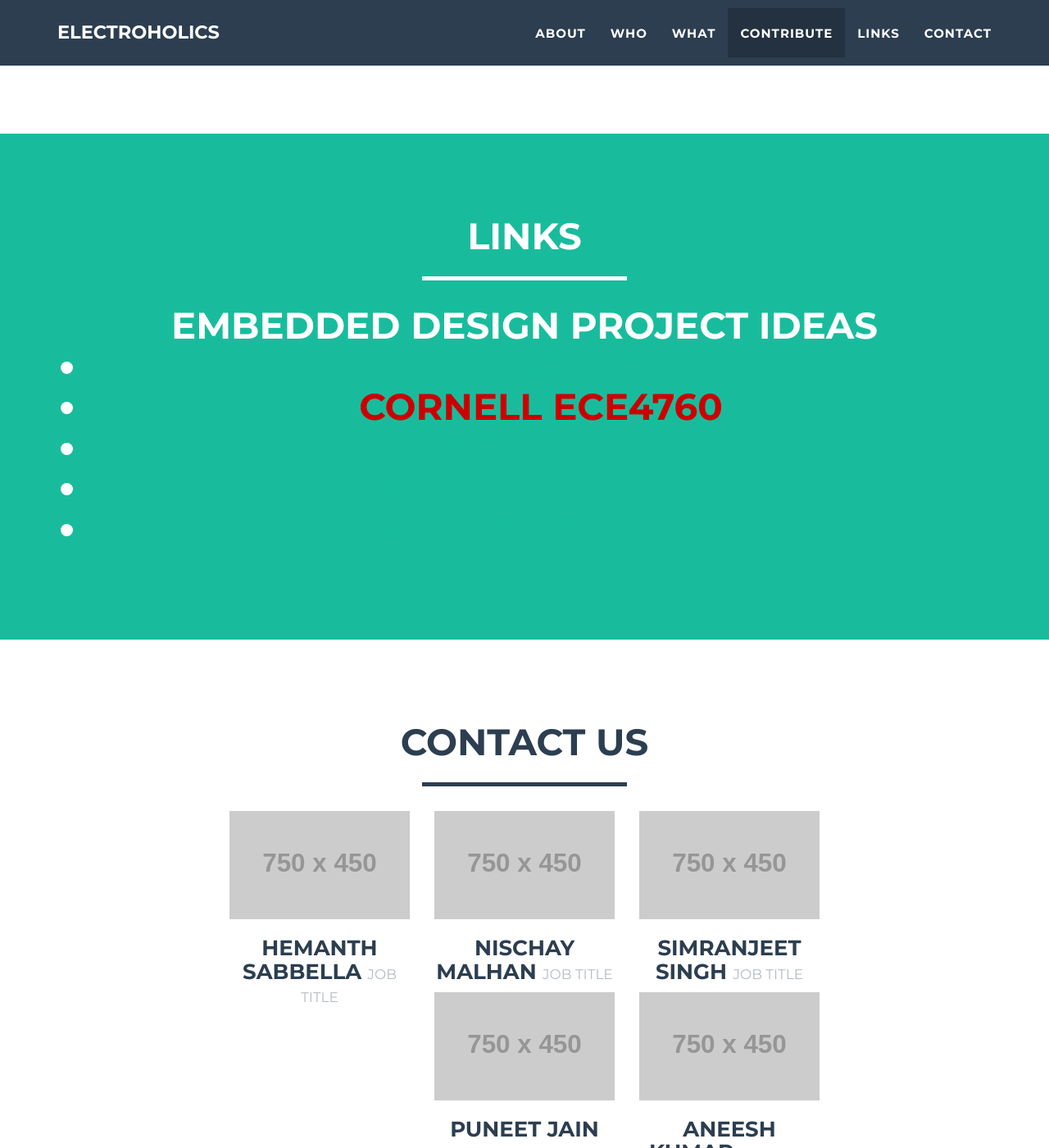
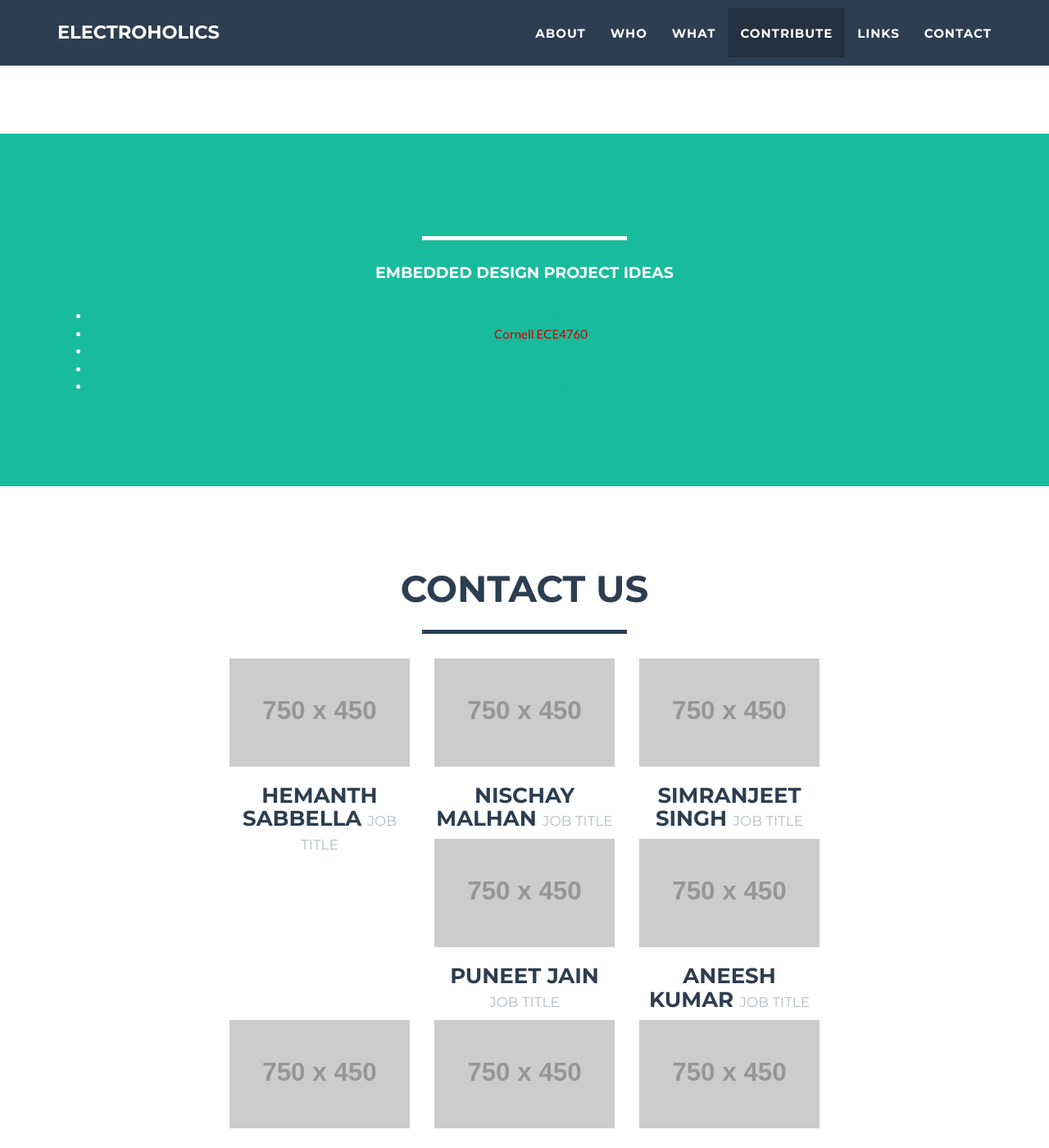
Before and after one commit to Electroholics/previous-website, a Jekyll site: the page built from index.html, in a window 1280 px wide and 1400 px high, scrolled down 2986 px. Shown: the whole window at 82% size. Built offline with Jekyll 4.4.1, drawn with Linux system fonts in a browser that asks for light colours.

Commit message:
links div 2

```diff
--- a/_includes/about.html
+++ b/_includes/about.html
@@ -3,9 +3,9 @@
         <div class="container">
             <div class="row">
                 <div class="col-lg-12 text-center">
-                    <h2>Links</h2>
+                    <h3Links</h3>
                     <hr class="star-light">
-			<h2 align="center">Embedded Design Project Ideas
+			<h4 align="center">Embedded Design Project Ideas</h4>
             <br>
             <ul align="center">
                 <li><a href="http://www.embedds.com/">Embedds</a> </li>
--- a/_includes/contact_static.html
+++ b/_includes/contact_static.html
@@ -41,6 +41,12 @@
                         <small>Job Title</small>
                     </h3>
                 </div>
+                <div class="col-sm-4 text-center">
+                    <img class="img-responsive" src="http://placehold.it/750x450" alt="">
+                    <h3>Akash Jain
+                        <small>Job Title</small>
+                    </h3>
+                </div>
                 <br>
                 <div class="col-sm-4 text-center">
                     <img class="img-responsive" src="http://placehold.it/750x450" alt="">
@@ -48,7 +54,6 @@
                         <small>Job Title</small>
                     </h3>
                 </div>
-                <br>
                 <div class="col-sm-4 text-center">
                     <img class="img-responsive" src="http://placehold.it/750x450" alt="">
                     <h3>Manoj Gulati
```
